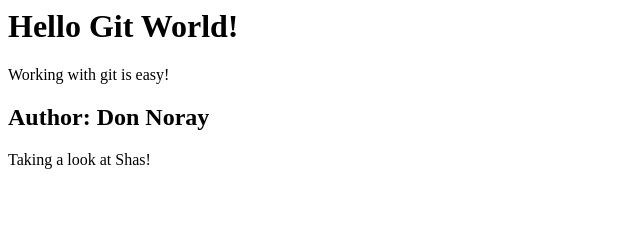
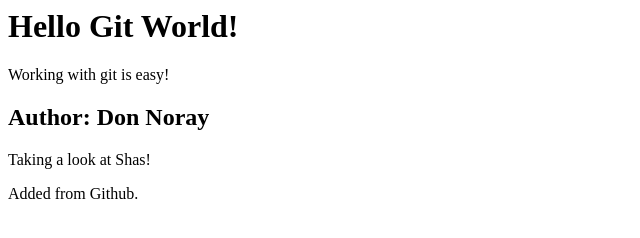
Before and after one commit to dnoray/GitGithubMasterclass, a plain HTML site: page index.html in a window 1280 px wide. Shown: the whole page, without its empty margins (0-640 px from the left). Drawn offline with Linux system fonts and the light colour scheme.

Commit message:
Update index.html
Add some code from Github.

```diff
--- a/index.html
+++ b/index.html
@@ -9,3 +9,6 @@
 <div>
   <p>Taking a look at Shas!</p>
 </div>
+<div>
+  <p>Added from Github.</p>
+</div>
```
